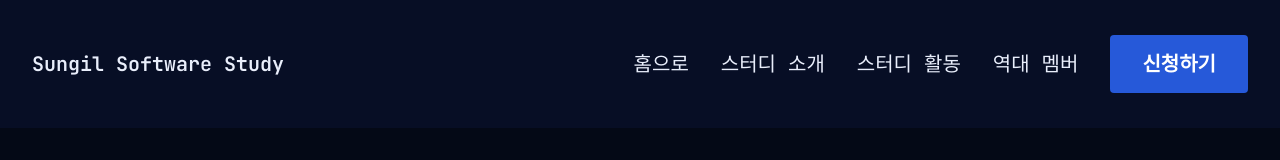
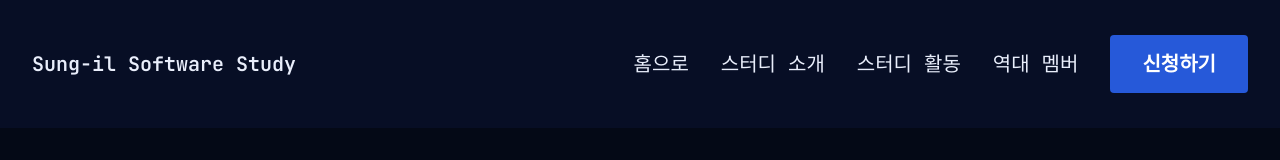
Before and after one commit to Sungil-SoftWare-Study/sss_website, a Next.js app: page /members in a window 1280 px wide. Shown: the top 160 px of the page. Built offline with nearby package versions, Linux system fonts and the light colour scheme; no server answers.

Commit message:
fixed navi logo name

```diff
--- a/components/navigation.tsx
+++ b/components/navigation.tsx
@@ -96,7 +96,7 @@ export default function Navigation() {
 					isScrolled ? "h-16" : "h-32"
 				}`}>
 				<Link href={"/"} className="font-semibold text-xl lg:text-xl">
-					Sungil Software Study
+					Sung-il Software Study
 				</Link>
 				<div className="mobile-menu block md:hidden">
 					<button
```
